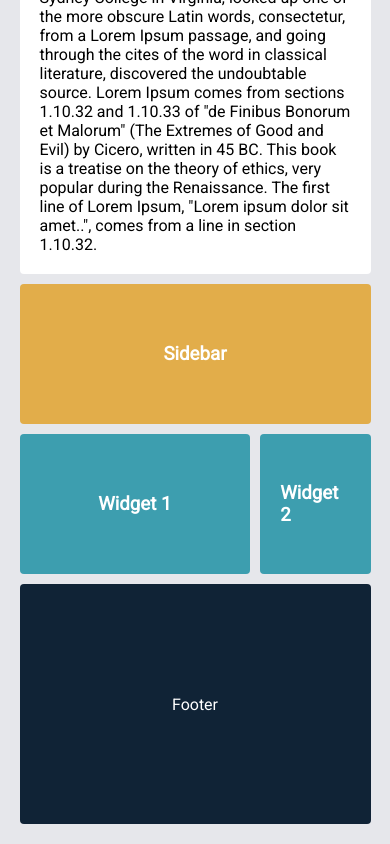
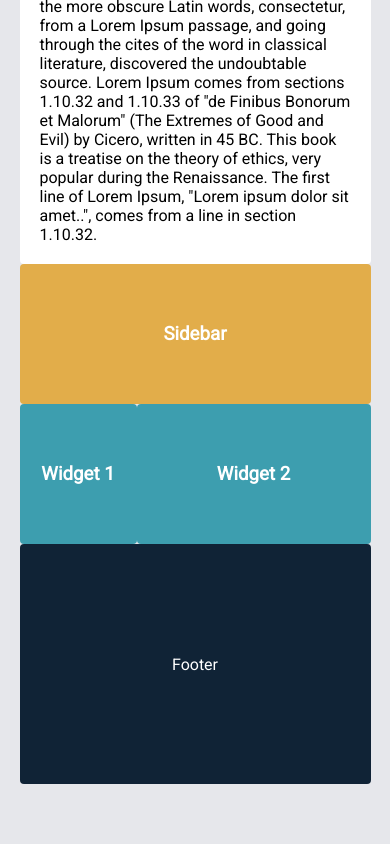
Before and after one commit to everpe/css-grid, a plain HTML site: page index.html in a window 390 px wide. Shown: the part 1023-1867 px from the top of the page. After the commit the page ends 1827 px from the top, so only its background shows below. Drawn offline with Linux system fonts and the light colour scheme.

Commit message:
Responsive con Grid Areas

```diff
--- a/estilos.css
+++ b/estilos.css
@@ -16,10 +16,15 @@ body {
 	margin: 20px auto;
 	display: grid;
 	/* espaciado entre cajas de la grid */
-	grid-gap: 10px;
+	/* grid-gap: 10px; */
 	/* 3 cols de una fracción cada una */
 	grid-template-columns: repeat(3, 1fr);
 	grid-template-rows: repeat(4,auto);
+	grid-template-areas: "header    header     header"
+						 "contenido contenido  sidebar"
+						 "widget-1  widget-2   sidebar"
+						 "footer    footer     footer "	;
+
 }
 /* todos los divs dentro del contenedor */
 .contenedor > div,
@@ -37,21 +42,20 @@ body {
 .contenedor .header{
  	background-color: 	#12203E;
 	color: white;
-	grid-column: span 3;
+	grid-area: header;
 }
 .contenedor .contenido{
-	grid-column-start: 1;
-	grid-column-end: 3;
+	grid-area: contenido;
 }
 .contenedor .sidebar{
 	color: white;
 	background-color: rgb(226, 173, 74);
-	grid-row: span 2;
 	/* Flexbox */
 	display: flex;
 	align-items: center;
 	justify-content: center;
 	min-height: 100px;
+	grid-area: sidebar;
 }
 
 .contenedor .widget-1,
@@ -63,31 +67,32 @@ body {
 	align-items: center;
 	justify-content: center;
 }
+.contenedor .widget-1{
+	grid-area: widget-1;
+}
+.contenedor .widget-2{
+	grid-area: widget-2;
+}
 
 
 .contenedor .footer{
-	grid-column: span 3;
 	background-color: rgb(16, 35, 54);
 	color: white;
 	height: 200px;
 	display: flex;
 	justify-content: center;
 	align-items: center;
+	grid-area: footer;
 }
 
 /* RESPONSIVE DESING */
 @media screen and (max-width:768px ){
-	/* body{
-		background-color: rgb(77, 61, 61);
-	} */
-	.contenedor .contenido{
-		grid-column: span 3;
-	}
-	.contenedor .sidebar{
-		grid-column: span 3;
-	}
-	.contenedor .widget-1{
-		grid-column: span 2;
+	.contenedor{
+		grid-template-areas: "header     header    header"
+							"contenido contenido  contenido"
+							"sidebar   sidebar    sidebar"
+							"widget-1  widget-2   widget-2"
+							"footer    footer     footer "	;
 	}
 
 }
```
